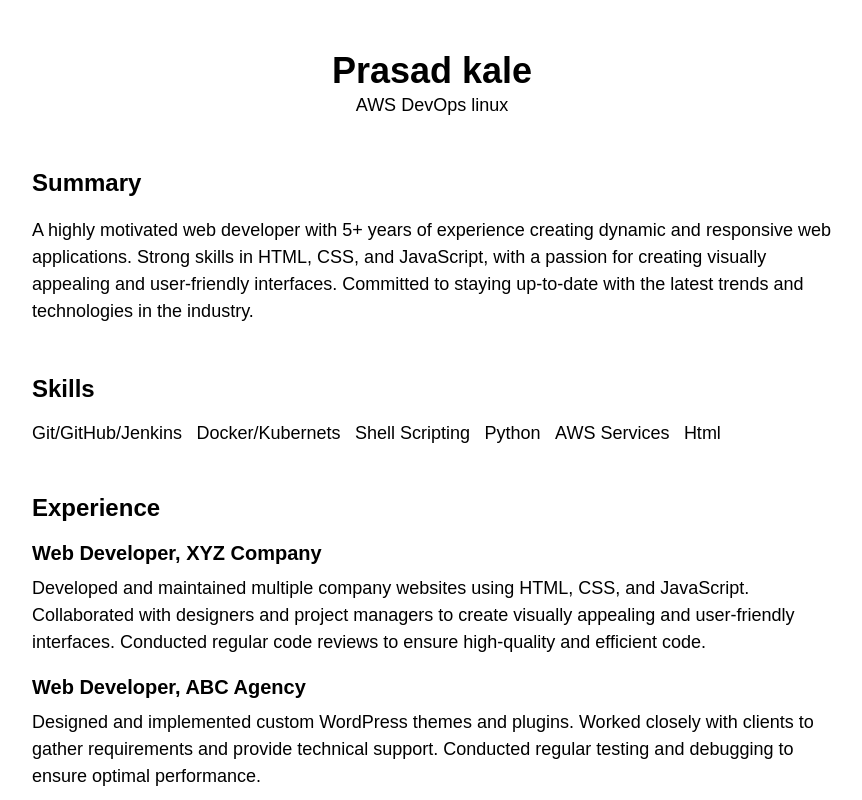
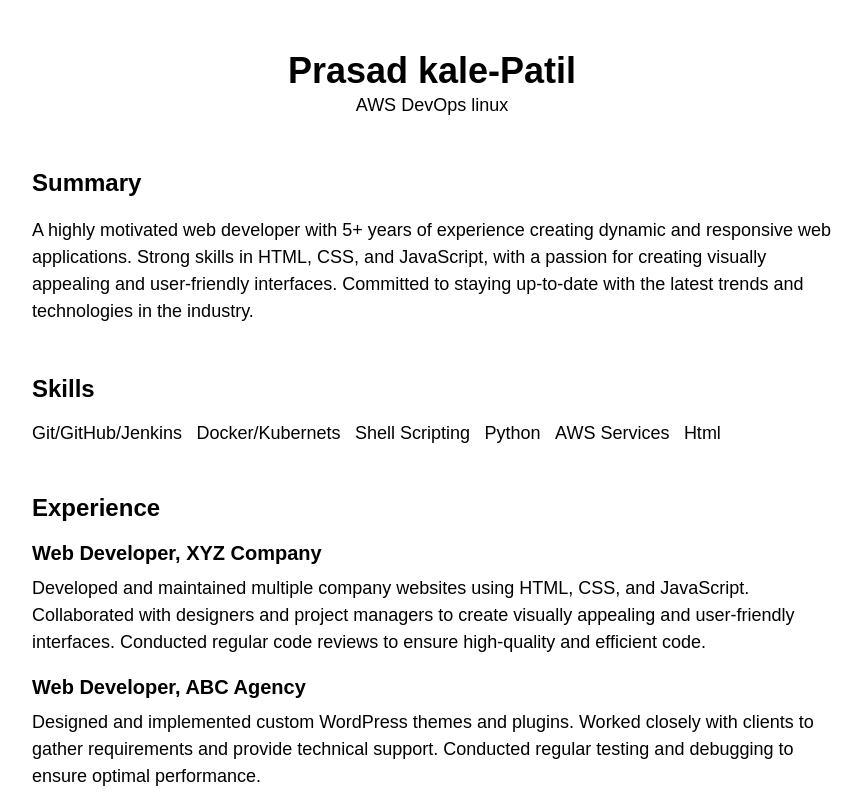
Before and after one commit to Prasadk1618/host-resume-ec2, a plain HTML site: page index.html in a window 1280 px wide. Shown: the top 800 px of the page, without its empty margins (208-1070 px from the left). Drawn offline with Linux system fonts and the light colour scheme.

Commit message:
Update index.html

```diff
--- a/index.html
+++ b/index.html
@@ -7,7 +7,7 @@
 <body>
 	<div class="container">
 		<header>
-			<h1>Prasad kale</h1>
+			<h1>Prasad kale-Patil</h1>
 			<p>AWS DevOps linux</p>
 		</header>
 		<section>
```
